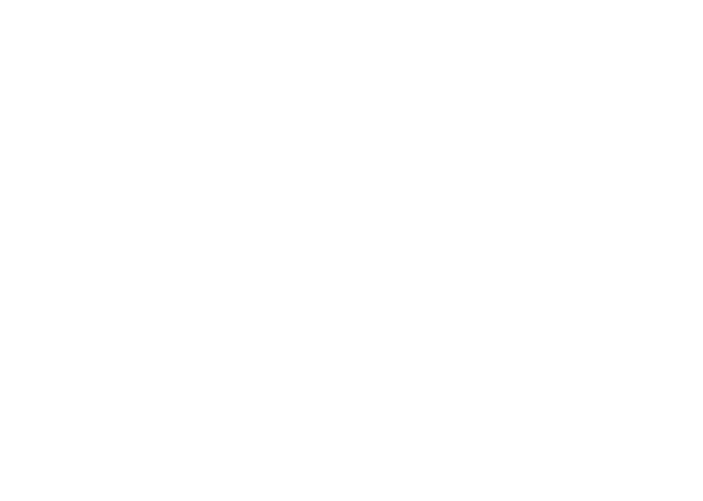
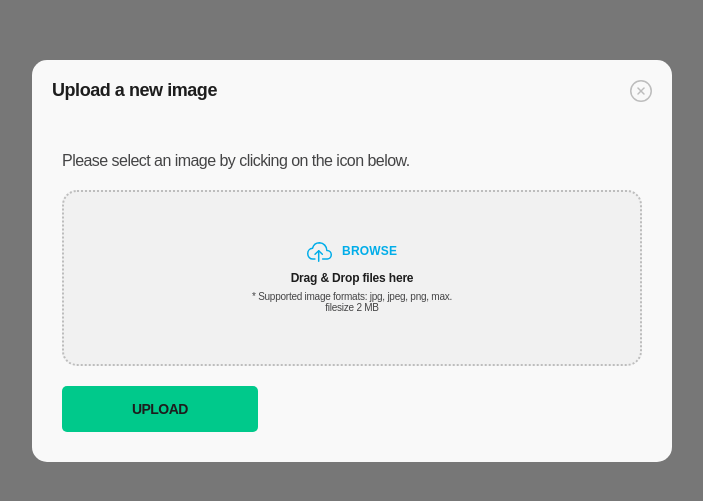
Before and after one commit to muhammadfuaad/aidhumaninty-practice-2, a React (Create React App) app: page /image_upload in a window 1280 px wide. Before the commit this address had no page. Shown: the part 139-640 px from the top of the page, without its empty margins (288-991 px from the left). Built offline with nearby package versions, Linux system fonts and the light colour scheme.

Commit message:
image_upload added

```diff
--- a/src/App.js
+++ b/src/App.js
@@ -7,6 +7,7 @@ import Status_section from './components/status/status-section';
 import Congratulations_page from './components/congratulations_page';
 import Dashboard_sidebar from './components/dashboard/dashboard_sidebar';
 import Portal from "./components/dashboard/portal"
+import Image_upload from './components/dashboard/image_upload';
 import Payment_methods_page from "./components/dashboard/payment_methods_page"
 
 import { Route, Routes } from "react-router-dom";
@@ -18,6 +19,7 @@ function App() {
       <Route path="/dashboard-sidebar" element={<Dashboard_sidebar />} />
       <Route path="/portal" element={<Portal />} />
       <Route path="/payment_methods_page" element={<Payment_methods_page />} />
+      <Route path="/image_upload" element={<Image_upload />} />
 
 
     </Routes>
--- /dev/null
+++ b/src/components/dashboard/image_upload.js
@@ -0,0 +1,27 @@
+function Image_upload() {
+  return (
+    <div className="bg-[#777] flex justify-center items-center h-screen">
+      <div className="bg-[#f9f9f9] w-[64rem] rounded-3xl">
+        <div className="flex justify-between p-8 border-bottom-medium">
+          <p className="text-[1.8rem] font-bold tracking-[-0.45px] text-headings">Upload a new image</p>
+          <img src="./Icons/cross-circle.svg"></img>
+        </div>
+        <div className="p-12">
+          <p className="text-[1.6rem] font-normal tracking-[-0.54px] text-body mb-8">Please select an image by clicking on the icon below.</p>
+          <div className="flex flex-col items-center bg-light-gray border-2 border-dotted border-[#bdbdbd] rounded-3xl py-20 px-auto">
+            <div className="w-[35%] flex flex-col items-center">
+              <div className="flex space-x-4 mb-4 items-center">
+                <img src="./Icons/cloud-upload.svg"></img>
+                <p className="text-[1.2rem] font-bold tracking-[0.18px] text-primary uppercase">Browse</p>
+              </div>
+              <p className="text-[1.2rem] font-bold tracking-[-0.18px] text-headings mb-2">Drag & Drop files here</p>
+              <p className="text-center text-[1rem] font-normal tracking-[-0.25px] text-body">* Supported image formats: jpg, jpeg, png, max. filesize 2 MB</p>
+            </div>
+          </div>
+          <button className="px-28 py-6 uppercase text-[1.4rem] font-semibold text-headings bg-green rounded-lg mt-8">Upload</button>
+        </div>
+      </div>
+    </div>
+  );
+}
+export default Image_upload;
--- a/src/index.css
+++ b/src/index.css
@@ -16,9 +16,15 @@ code {
 @tailwind utilities;
 
 @layer components {
+  /* borders */
   .border-bottom-light {
     @apply border-b-[1px] border-[#e6e6e6];
   }
+  .border-bottom-light {
+    @apply border-b-[1px] border-[#999999];
+  }
+
+  /* headings */
   .portal-heading {
     @apply sm:text-[2rem] text-[2.6rem] font-bold sm:tracking-[-0.5px] tracking-[-0.65px] text-headings;
   }
--- a/tailwind.config.js
+++ b/tailwind.config.js
@@ -13,7 +13,8 @@ module.exports = {
         "primary-light": "#E0F7FF",
         "footer-text": "#8892AC",
         "amber": "#FFC100",
-        "green": "#00C98B"
+        "green": "#00C98B",
+        "light-gray": "#f1f1f1"
       }
     },
   },
```
Also changed, not shown: public/Icons/cloud-upload.svg (added).
